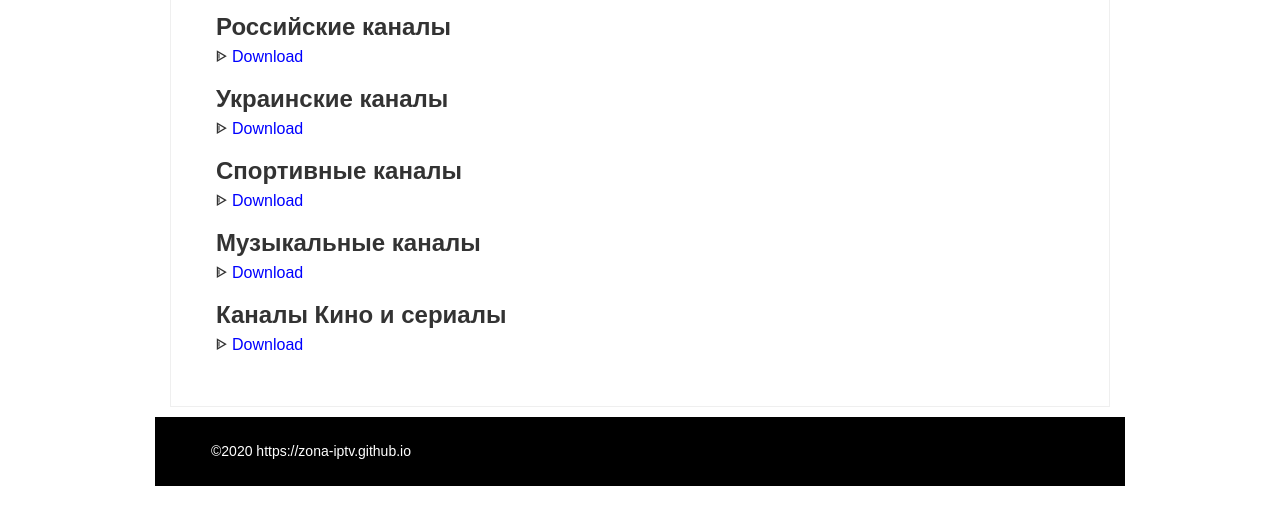
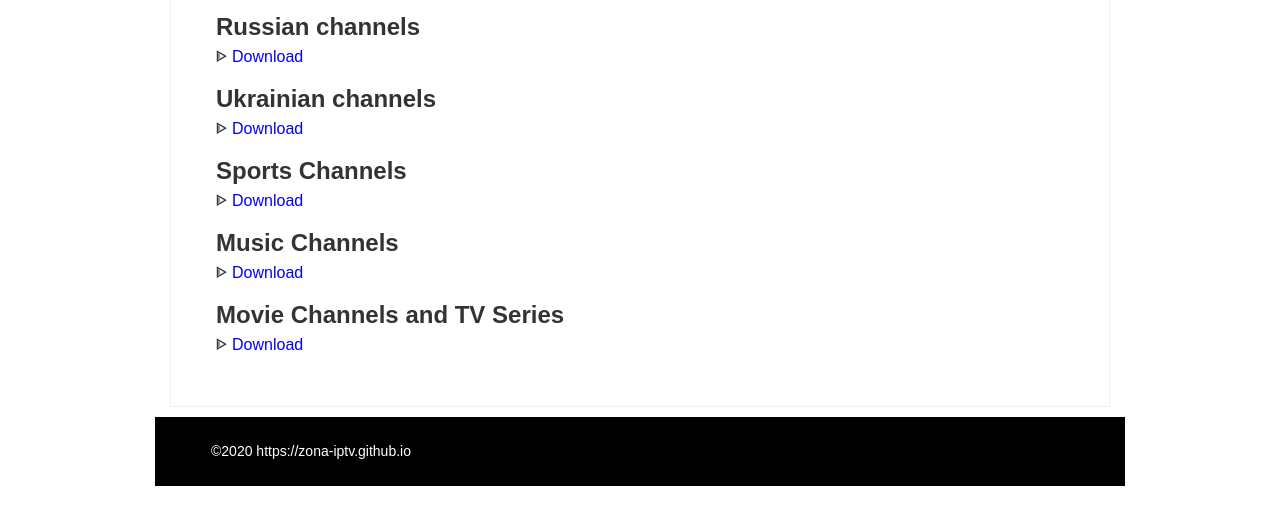
Before and after one commit to zona-iptv/zona-iptv.github.io, a plain HTML site: page index.html in a window 1280 px wide. Shown: the part 183-708 px from the top of the page. Drawn offline with Linux system fonts and the light colour scheme.

Commit message:
Update index.html

```diff
--- a/index.html
+++ b/index.html
@@ -63,19 +63,19 @@
 
       <p>IPTV Плейлисты каналов Россия, Украина, спорт, музыка, кино. - ᐈ Обновление: - 01.02.23</time></p>
 
-      <h2>Российские каналы</h2>
+      <h2>Russian channels</h2>
       <p>ᐈ <a href="https://zona-iptv.github.io/iptv/ru.m3u8">Download</a></p>
 
-      <h2>Украинские каналы</h2>
+      <h2>Ukrainian channels</h2>
       <p>ᐈ <a href="https://zona-iptv.github.io/iptv/ua.m3u8">Download</a></p>
 
-      <h2>Спортивные каналы</h2>
+      <h2>Sports Channels</h2>
       <p>ᐈ <a href="https://zona-iptv.github.io/iptv/sport.m3u8">Download</a></p>
 
-      <h2>Музыкальные каналы</h2>
+      <h2>Music Channels</h2>
       <p>ᐈ <a href="https://zona-iptv.github.io/iptv/music.m3u8">Download</a></p>
 
-      <h2>Каналы Кино и сериалы</h2>
+      <h2>Movie Channels and TV Series</h2>
       <p>ᐈ <a href="https://zona-iptv.github.io/iptv/cinema.m3u8">Download</a></p>
 
       <br>
```
